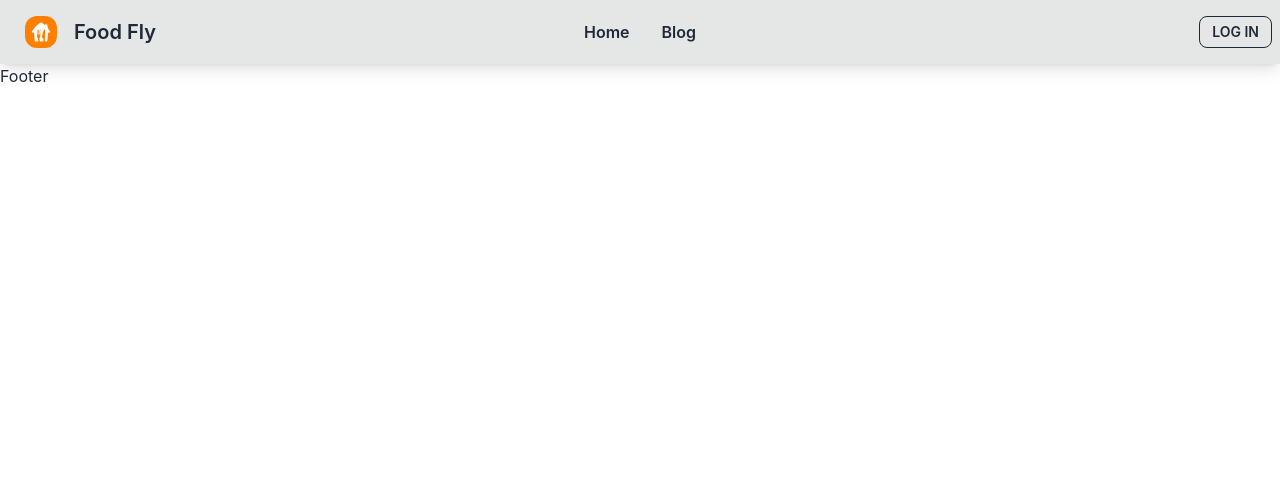
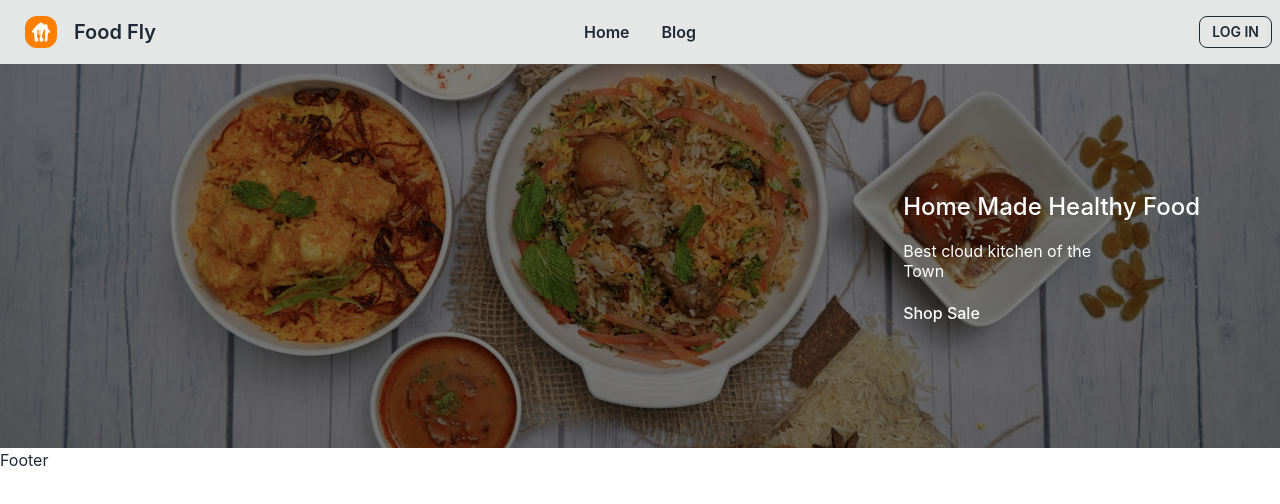
Before and after one commit to m7real/food-fly-client, a React (Create React App) app: page / in a window 1280 px wide. Shown: the top 504 px of the page. Built offline with nearby package versions, Linux system fonts and the light colour scheme; no server answers.

Commit message:
banner added

```diff
--- a/src/Pages/Home/Banner/Banner.js
+++ b/src/Pages/Home/Banner/Banner.js
@@ -1,8 +1,19 @@
 import React from "react";
 import bannerImg from "../../../assets/banner/banner.jpg";
 
-const Banner = () => {
-  return <div className="flex "></div>;
-};
+function Banner() {
+  return (
+    <div className="flex justify-end items-center ">
+      <img className=" object-cover brightness-50  w-full h-56 lg:h-96" src={bannerImg} alt="background" />
+      <div className=" flex xl:px-20 justify-start items-start flex-col absolute">
+        <h1 className="text0-xl xl:text-2xl font-medium leading-5 xl:leading-normal text-white">Home Made Healthy Food</h1>
+        <p className="w-44 sm:w-64 lg:w-2/3 mt-4 text-base leading-6 xl:leading-5 text-white">Best cloud kitchen of the Town</p>
+        <button className="mt-5 xl:mt-6 hover:underline underline-offset-4 transition duration-300 ease-in-out flex justify-start items-center space-x-2">
+          <p className="text-base font-medium leading-none pb-0.5 text-white">Shop Sale</p>
+        </button>
+      </div>
+    </div>
+  );
+}
 
 export default Banner;
```
Also changed, not shown: src/assets/banner/banner2.jpg (added).
